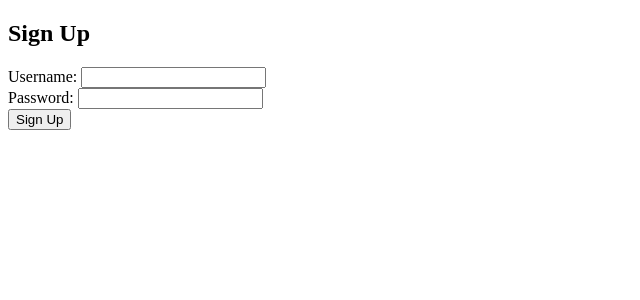
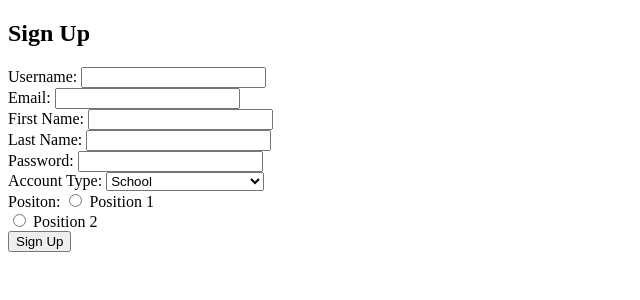
Before and after one commit to MarcoCat/TrashMeter, a Flask app: page /signup in a window 1280 px wide. Shown: the part 170-470 px from the top of the page, without its empty margins (0-640 px from the left). Run offline with Flask 3, Linux system fonts and the light colour scheme.

```diff
--- a/app/models.py
+++ b/app/models.py
@@ -4,3 +4,8 @@ class User(db.Model):
     id = db.Column(db.Integer, primary_key=True)
     username = db.Column(db.String(100), unique=True, nullable=False)
     password = db.Column(db.String(100), nullable=False)
+    first_name = db.Column(db.String(100), nullable=False)
+    last_name = db.Column(db.String(100), nullable=False)
+    email = db.Column(db.String(100), unique=True, nullable=False)
+    account_type = db.Column(db.String(100), nullable=False)
+    position = db.Column(db.String(100), nullable=False)
--- a/app/routes.py
+++ b/app/routes.py
@@ -34,7 +34,18 @@ def signup():
     if request.method == 'POST':
         username = request.form['username']
         password = generate_password_hash(request.form['password'])
-        new_user = User(username=username, password=password)
+        first_name = request.form['first_name']
+        last_name = request.form['last_name']
+        account_type = request.form['account_type']
+        email = request.form['email']
+        position = request.form['position']
+        new_user = User(username=username,
+                        password=password,
+                        first_name=first_name,
+                        last_name=last_name,
+                        account_type=account_type,
+                        email=email,
+                        position=position)
         db.session.add(new_user)
         db.session.commit()
         return redirect(url_for('login'))
--- a/app/templates/signup.html
+++ b/app/templates/signup.html
@@ -5,8 +5,32 @@
     <form method="post">
         <label for="username">Username:</label>
         <input type="text" id="username" name="username"><br>
+
+        <label for="email">Email:</label>
+        <input type="text" id="email" name="email"><br>
+
+        <label for="first_name">First Name:</label>
+        <input type="text" id="first_name" name="first_name"><br>
+
+        <label for="last_name">Last Name:</label>
+        <input type="text" id="last_name" name="last_name"><br>
+
         <label for="password">Password:</label>
         <input type="password" id="password" name="password"><br>
+
+        <label for="account_type">Account Type:</label>
+        <select name="account_type" id="account_type">
+            <option value="individual">School</option>
+            <option value="company">Company</option>
+            <option value="school">School</option>
+            <option value="volenteer">Volenteer Organization</option>
+        </select><br>
+
+        <label for="positon">Positon:</label>
+        <input type="radio" id="pos1" name="position" value="position 1">
+        <label for="html">Position 1</label><br>
+        <input type="radio" id="pos2" name="position" value="position 2">
+        <label for="pos2">Position 2</label><br>
         <input type="submit" value="Sign Up">
     </form>
 {% endblock %}
```
